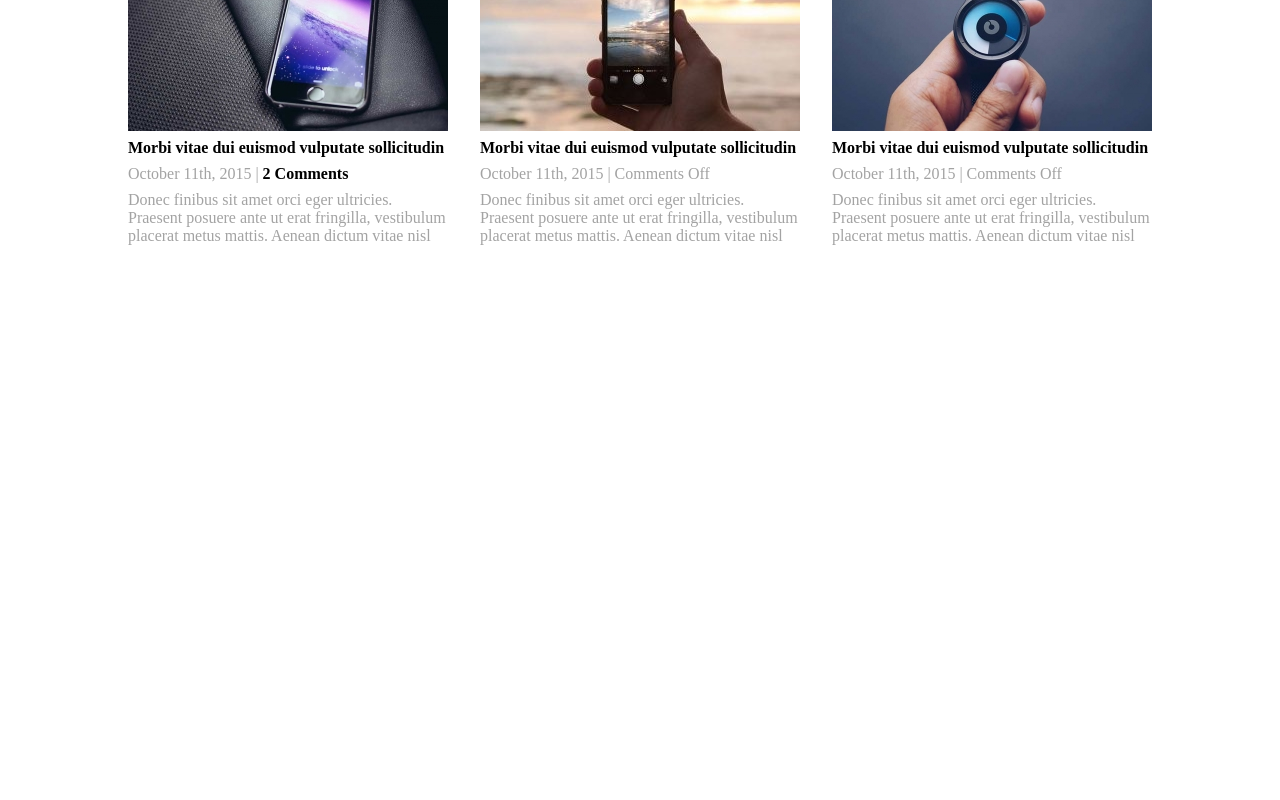
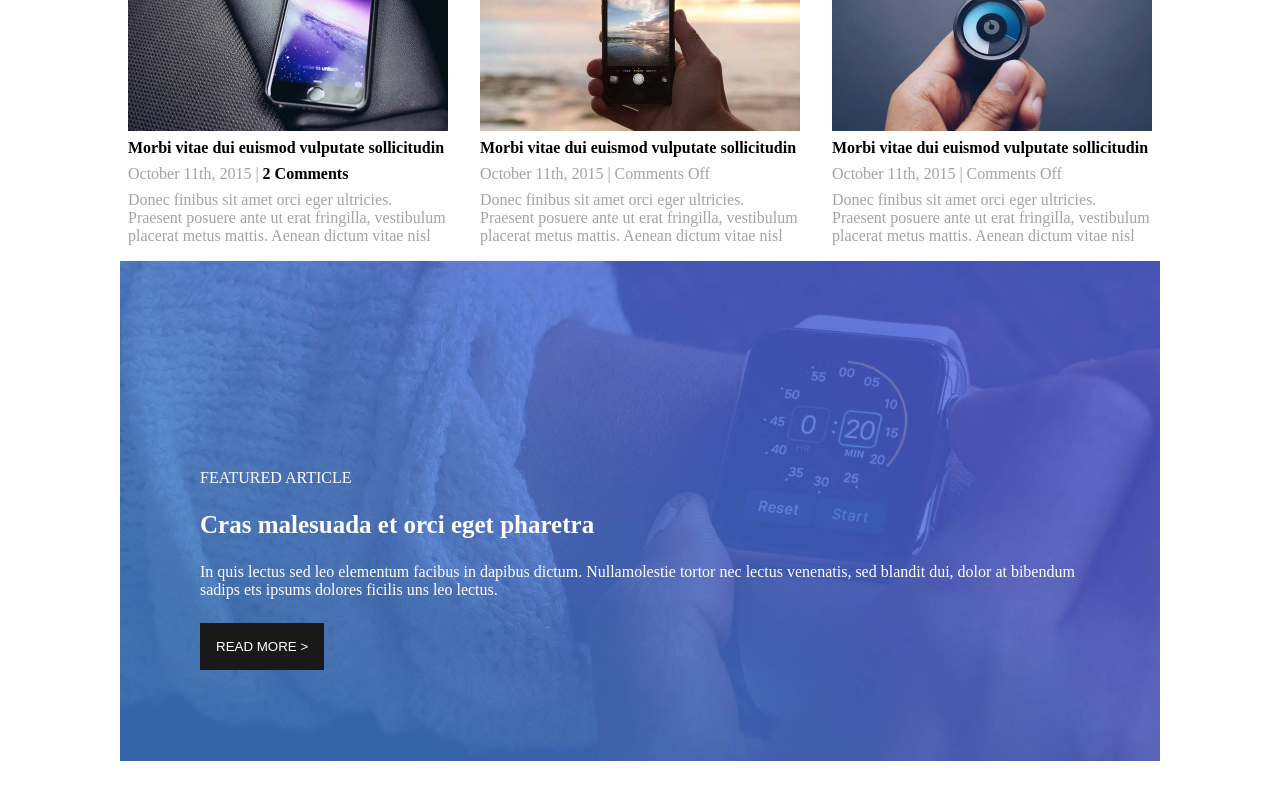
Before and after one commit to emamoldo/proj-html-vuejs, a Vue app: page / in a window 1280 px wide. Shown: the part 1464-2264 px from the top of the page. Before the commit the page ends 1789 px from the top, so only its background shows below. Built offline with nearby package versions, Linux system fonts and the light colour scheme.

Commit message:
Add Featured Article Part

```diff
--- a/src/App.vue
+++ b/src/App.vue
@@ -69,6 +69,15 @@
         <strong class="img_title">Morbi vitae dui euismod vulputate sollicitudin</strong>
         <p class="date_comments">October 11th, 2015 | Comments Off</p>
         <p class="img_text">Donec finibus sit amet orci eger ultricies. Praesent posuere ante ut erat fringilla, vestibulum placerat metus mattis. Aenean dictum vitae nisl</p>
+      </div>
+    </div>
+
+    <div class="featured_article">
+      <div class="featured_text">
+        <p>FEATURED ARTICLE</p>
+        <strong>Cras malesuada et orci eget pharetra</strong>
+        <p>In quis lectus sed leo elementum facibus in dapibus dictum. Nullamolestie tortor nec lectus venenatis, sed blandit dui, dolor at bibendum sadips ets ipsums dolores ficilis uns leo lectus.</p>
+        <button class="read_more" type="button">READ MORE ></button>
       </div>
     </div>
   </div>
@@ -205,7 +214,6 @@
 
       .date_comments{
         color: var(--bool-first-section-text);
-
         strong{
           color: black;
         }
@@ -220,4 +228,36 @@
 
   }
 }
+
+.featured_article{
+  background-image: url("../src/assets/img/featured_article_1_bg.jpg");
+  background-size: 100%;
+  max-width: 1040px;
+  height: 500px;
+
+  .featured_text{
+    display: flex;
+    align-items: flex-start;
+    flex-direction: column;
+    gap: 1.5rem;
+    padding: 13rem 5rem;
+
+    p{
+      color: white;
+      text-align: left;
+    }
+
+    strong{
+      color: var(--bool-white);
+      font-size: 25px;
+    }
+
+    .read_more{
+      background-color: var(--bool-text-btn);
+      color: var(--bool-white);
+      border: none;
+      padding: 1rem;
+    }
+  }
+}
 </style>
```
